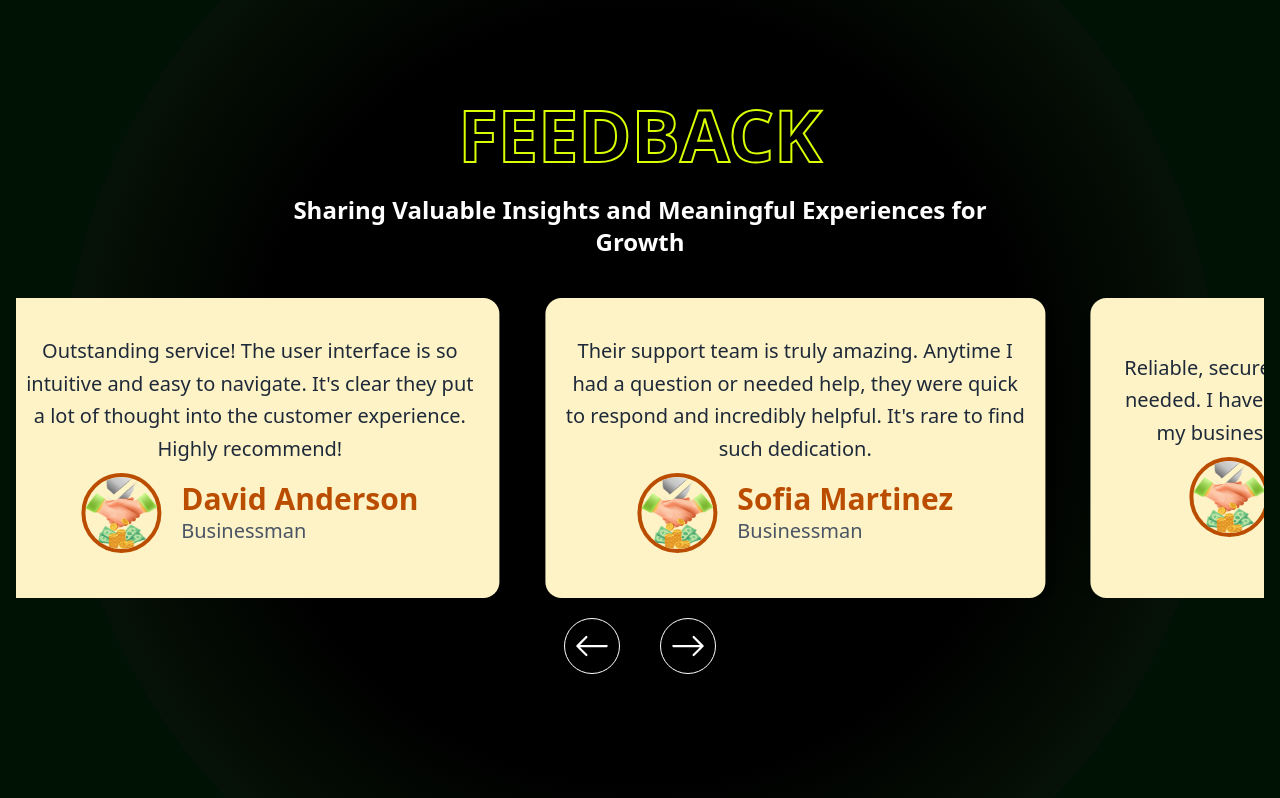
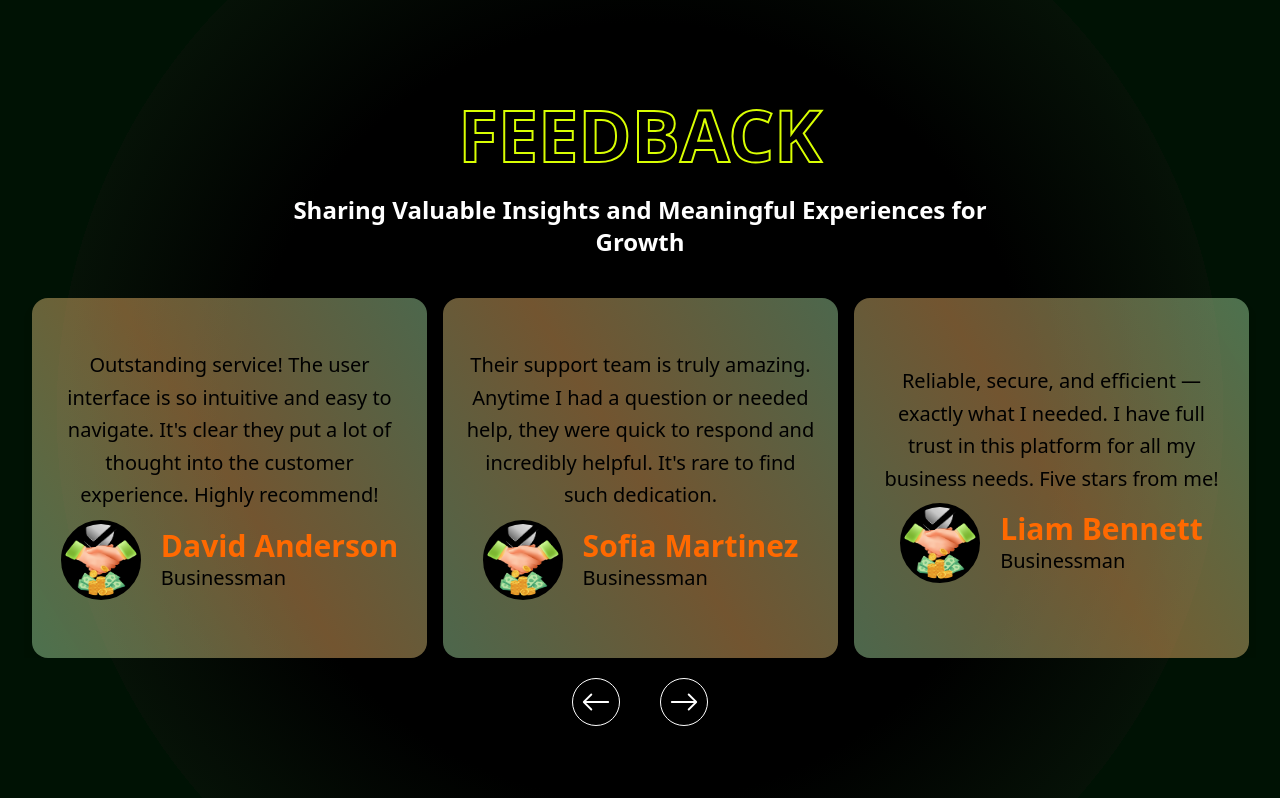
Before and after one commit to olatundesleek/escrow-frontend, a Next.js app: page / in a window 1280 px wide. Shown: the part 7706-8504 px from the top of the page. Built offline with nearby package versions, Linux system fonts and the light colour scheme.

Commit message:
fixing: slider feauture

```diff
--- a/package.json
+++ b/package.json
@@ -18,7 +18,9 @@
     "react-fast-marquee": "^1.6.5",
     "react-hook-form": "^7.56.1",
     "react-icons": "^5.5.0",
-    "react-simple-typewriter": "^5.0.1"
+    "react-simple-typewriter": "^5.0.1",
+    "react-slick": "^0.30.3",
+    "slick-carousel": "^1.8.1"
   },
   "devDependencies": {
     "@eslint/eslintrc": "^3",
--- /dev/null
+++ b/react-slick.d.ts
@@ -0,0 +1 @@
+declare module "react-slick";
--- a/src/app/components/Card.tsx
+++ b/src/app/components/Card.tsx
@@ -2,10 +2,18 @@ import Image from "next/image";
 import * as motion from "motion/react-client";
 import { TestimonialType } from "@/app/constants/Testimonial";
 
-export const Card = ({ image, remark, clientname }: TestimonialType) => {
+export const Card = ({
+  image,
+  remark,
+  clientname,
+  profession,
+}: TestimonialType) => {
   return (
     <motion.section
-      className="w-full max-w-[500px] h-full bg-amber-100 rounded-2xl xl:text-xl flex justify-center items-center flex-col p-5 shadow-lg hover:shadow-2xl transition-shadow duration-300"
+      className="w-full max-w-[500px] h-full rounded-2xl text-lg xl:text-xl flex justify-center items-center flex-col p-5 shadow-lg hover:shadow-2xl transition-shadow duration-300"
+      style={{
+        background: "linear-gradient(58deg, #aeebae70, #f1b36679, #aeebae70)",
+      }}
       initial={{ opacity: 0 }}
       whileInView={{ opacity: 1 }}
       transition={{ duration: 1 }}
@@ -15,7 +23,7 @@ export const Card = ({ image, remark, clientname }: TestimonialType) => {
         whileInView={{ opacity: 1, y: 0 }}
         exit={{ opacity: 0, y: -50 }}
         transition={{ duration: 0.5 }}
-        className="text-center text-gray-800 leading-relaxed"
+        className="text-center text-primary leading-relaxed"
       >
         {remark}
       </motion.h2>
@@ -30,14 +38,14 @@ export const Card = ({ image, remark, clientname }: TestimonialType) => {
           <Image
             src={image}
             alt="profile_image"
-            className="w-full h-full rounded-full border-4 border-amber-700"
+            className="w-full h-full rounded-full border-4 border-primary  bg-primary"
           />
         </div>
         <div className="info flex justify-center items-start flex-col">
-          <h2 className="name text-xl xl:text-3xl text-amber-700 font-bold">
+          <h2 className="name text-xl xl:text-3xl text-orange-500 font-bold">
             {clientname}
           </h2>
-          <p className="profession text-gray-600">Businessman</p>
+          <p className="profession text-primary">{profession}</p>
         </div>
       </motion.div>
     </motion.section>
--- a/src/app/components/Testimonial.tsx
+++ b/src/app/components/Testimonial.tsx
@@ -1,89 +1,115 @@
-'use client';
+"use client";
 
-import { useState, useEffect } from 'react';
-import { Card } from './Card';
-import { BsArrowLeft, BsArrowRight } from 'react-icons/bs';
-import { motion } from 'framer-motion'; // Fix your import here
-import { TestimonialData } from '../constants/Testimonial';
-import SectionalTitle from './SectionalTitle';
-import PageBanner from './PageBanner';
+import dynamic from "next/dynamic";
+import { useRef } from "react";
+import { BsArrowLeft, BsArrowRight } from "react-icons/bs";
+import { motion } from "framer-motion";
+import { TestimonialData } from "../constants/Testimonial";
+import { Card } from "./Card";
+import SectionalTitle from "./SectionalTitle";
+import PageBanner from "./PageBanner";
+
+import "slick-carousel/slick/slick.css";
+import "slick-carousel/slick/slick-theme.css";
+
+// Types from react-slick
+import type { Settings } from "react-slick";
+import type Slider from "react-slick";
+
+// Dynamically import Slider with SSR disabled
+const SlickSlider = dynamic(
+  () => import("react-slick").then((mod) => mod.default),
+  {
+    ssr: false,
+  }
+);
 
 export const Testimonial = () => {
-  const [currentIndex, setCurrentIndex] = useState(0);
+  const sliderRef = useRef<Slider | null>(null);
+
+  const settings: Settings = {
+    dots: true,
+    infinite: true,
+    speed: 500,
+    autoplay: true,
+    autoplaySpeed: 4000,
+    slidesToShow: 3,
+    slidesToScroll: 1,
+    arrows: false,
+    pauseOnHover: true,
+    responsive: [
+      {
+        breakpoint: 1024,
+        settings: { slidesToShow: 2 },
+      },
+      {
+        breakpoint: 640,
+        settings: { slidesToShow: 1 },
+      },
+    ],
+  };
 
   const nextSlide = () => {
-    setCurrentIndex((prev) =>
-      prev === TestimonialData.length - 1 ? 0 : prev + 1,
-    );
+    sliderRef.current?.slickNext();
   };
 
   const prevSlide = () => {
-    setCurrentIndex((prev) =>
-      prev === 0 ? TestimonialData.length - 1 : prev - 1,
-    );
+    sliderRef.current?.slickPrev();
   };
-
-  useEffect(() => {
-    const slide = setInterval(() => {
-      nextSlide();
-    }, 5000);
-    return () => clearInterval(slide);
-  }, []);
 
   return (
     <PageBanner>
-      <div className='w-full text-center flex flex-col justify-center items-center overflow-hidden'>
+      <div className="w-full flex flex-col items-center justify-center text-center overflow-hidden">
         <motion.section
-          className='w-full max-w-6xl mb-10'
+          className="w-full max-w-6xl mb-10"
           initial={{ opacity: 0, y: -50 }}
           whileInView={{ opacity: 1, y: 0 }}
           transition={{ duration: 0.8 }}
         >
           <SectionalTitle
-            title={'FEEDBACK'}
-            desSize={'text-2xl text-white'}
-            description={
-              'Sharing Valuable Insights and Meaningful Experiences for Growth'
-            }
+            title="FEEDBACK"
+            desSize="text-2xl text-white"
+            description="Sharing Valuable Insights and Meaningful Experiences for Growth"
           />
         </motion.section>
 
-        {/* Snap Scroll Slider */}
-        <section className='relative w-full max-w-7xl overflow-hidden'>
-          <div className='relative w-full h-[300px] overflow-hidden justify-center items-center'>
-            <motion.div
-              className='flex h-full md:w-[70%] w-[98%] gap-2 xl:gap-10 lg:gap-5 lg:w-[45%] md:gap-5'
-              animate={{ x: `-${currentIndex * 100}%` }}
-              transition={{ ease: 'easeInOut', duration: 1 }}
-            >
-              {TestimonialData.map(({ image, remark, clientname }, index) => (
-                <div
-                  key={index}
-                  className='flex-shrink-0 w-full sm:w-full md:w-full lg:w-full xl:w-[90%] h-full'
-                >
-                  <Card image={image} remark={remark} clientname={clientname} />
+        <section
+          className="relative w-full max-w-7xl px-2"
+          aria-label="Customer Testimonials"
+        >
+          <SlickSlider ref={sliderRef} {...settings}>
+            {TestimonialData.map(
+              ({ image, remark, clientname, profession }, index: number) => (
+                <div key={index} className="px-2 xl:h-90 h-80">
+                  <Card
+                    profession={profession}
+                    image={image}
+                    remark={remark}
+                    clientname={clientname}
+                  />
                 </div>
-              ))}
-            </motion.div>
-          </div>
+              )
+            )}
+          </SlickSlider>
         </section>
 
-        {/* Arrows */}
-        <div className='w-full m-5 flex justify-center gap-10 text-4xl items-center'>
+        <div className="w-full mt-5 flex justify-center gap-10 text-3xl items-center">
           <motion.button
             whileHover={{ scale: 1.05 }}
-            whileTap={{ scale: 0.9 }}
+            whileTap={{ scale: 0.95 }}
             onClick={prevSlide}
-            className='rounded-full border p-2 w-14 h-14 text-white flex items-center justify-center cursor-pointer'
+            aria-label="Previous testimonial"
+            className="rounded-full border p-2 w-12 h-12 text-white flex items-center justify-center"
           >
             <BsArrowLeft />
           </motion.button>
 
           <motion.button
             whileHover={{ scale: 1.05 }}
-            whileTap={{ scale: 0.9 }}
+            whileTap={{ scale: 0.95 }}
             onClick={nextSlide}
-            className='rounded-full border p-2 w-14 h-14 text-white flex items-center justify-center cursor-pointer'
+            aria-label="Next testimonial"
+            className="rounded-full border p-2 w-12 h-12 text-white flex items-center justify-center"
           >
             <BsArrowRight />
           </motion.button>
--- a/src/app/constants/Testimonial.ts
+++ b/src/app/constants/Testimonial.ts
@@ -5,6 +5,7 @@ export interface TestimonialType {
   image: StaticImageData;
   remark: string;
   clientname: string;
+  profession: string;
 }
 
 export const TestimonialData: TestimonialType[] = [
@@ -13,35 +14,41 @@ export const TestimonialData: TestimonialType[] = [
     remark:
       "This platform has completely transformed how I handled transactions. The level of security and transparency they provide gives me confidence every step of the way. I can't imagine conducting business without it now!",
     clientname: "Michele Stark",
+    profession: "Businessman",
   },
   {
     image: profile,
     remark:
       "Outstanding service! The user interface is so intuitive and easy to navigate. It's clear they put a lot of thought into the customer experience. Highly recommend!",
     clientname: "David Anderson",
+    profession: "Businessman",
   },
   {
     image: profile,
     remark:
       "Their support team is truly amazing. Anytime I had a question or needed help, they were quick to respond and incredibly helpful. It's rare to find such dedication.",
     clientname: "Sofia Martinez",
+    profession: "Businessman",
   },
   {
     image: profile,
     remark:
       "Reliable, secure, and efficient — exactly what I needed. I have full trust in this platform for all my business needs. Five stars from me!",
     clientname: "Liam Bennett",
+    profession: "Businessman",
   },
   {
     image: profile,
     remark:
       "I've tried many other platforms, but none come close to this one. Seamless transactions, great support, and real peace of mind. It's truly a game changer!",
     clientname: "Olivia Chen",
+    profession: "Businessman",
   },
   {
     image: profile,
     remark:
       "I've tried many other platforms, but none come close to this one. Seamless transactions, great support, and real peace of mind. It's truly a game changer!",
     clientname: "Olivia Chen",
+    profession: "Businessman",
   },
 ];
```
Also changed, not shown: 1 other file (tests, documents, lock files or other folders).
